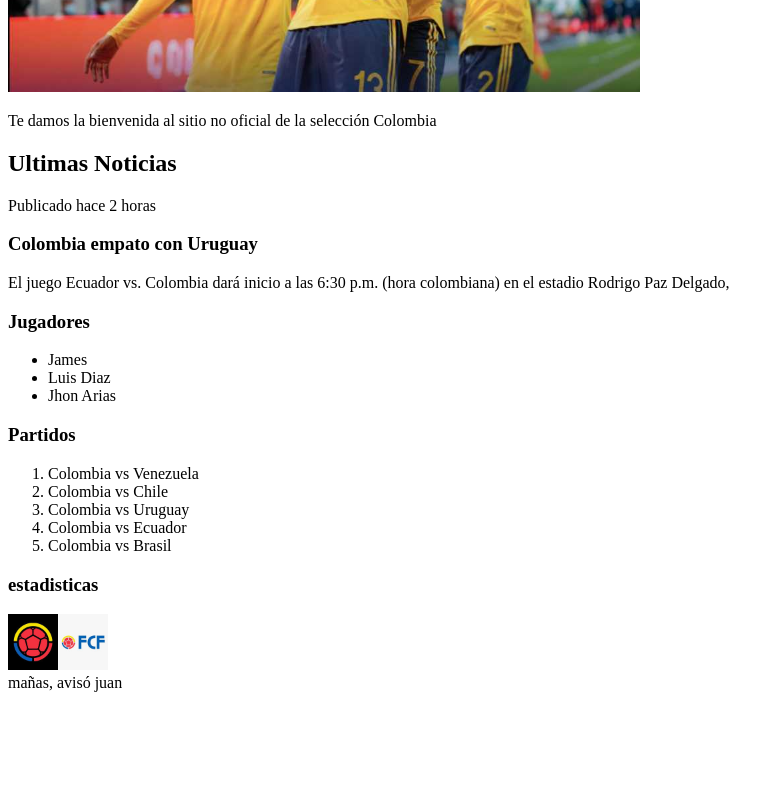
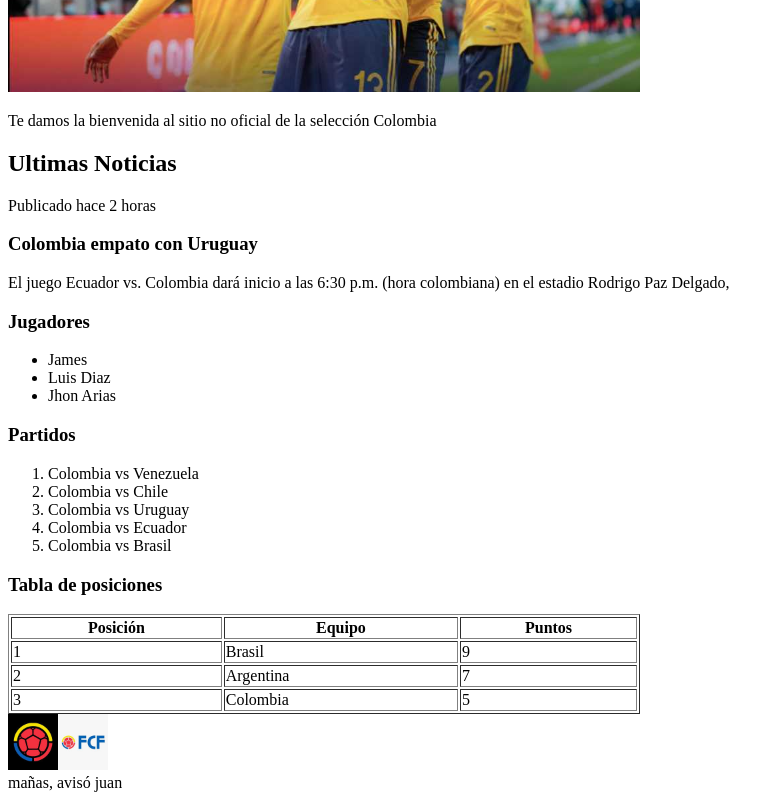
Before and after one commit to uodavid/fullstack-11, a plain HTML site: page index.html in a window 1280 px wide. Shown: the part 389-1189 px from the top of the page, without its empty margins (0-784 px from the left). Before the commit the page ends 1089 px from the top, so only its background shows below. Drawn offline with Linux system fonts and the light colour scheme.

Commit message:
feat: tabla

```diff
--- a/index.html
+++ b/index.html
@@ -37,7 +37,31 @@
             <li>Colombia vs Brasil</li>
 
         </ol>
-        <h3>estadisticas</h3>
+        <h3>Tabla de posiciones</h3>
+
+        <table border="1" width="50%" height="auto">
+            <tr>
+                <th>Posición</th>
+                <th>Equipo</th>
+                <th>Puntos</th>
+            </tr>
+
+            <tr>
+                <td>1</td>
+                <td>Brasil</td>
+                <td>9</td>
+            </tr>
+            <tr>
+                <td>2</td>
+                <td>Argentina</td>
+                <td>7</td>
+            </tr>
+            <tr>
+                <td>3</td>
+                <td>Colombia</td>
+                <td>5</td>
+            </tr>
+        </table>
     </main>
     <footer>
         <img src="img/Logo-selección.jpg" alt="Logo de la selección" width="100px" height="auto">
```
Also changed, not shown: tabla.html (added).
